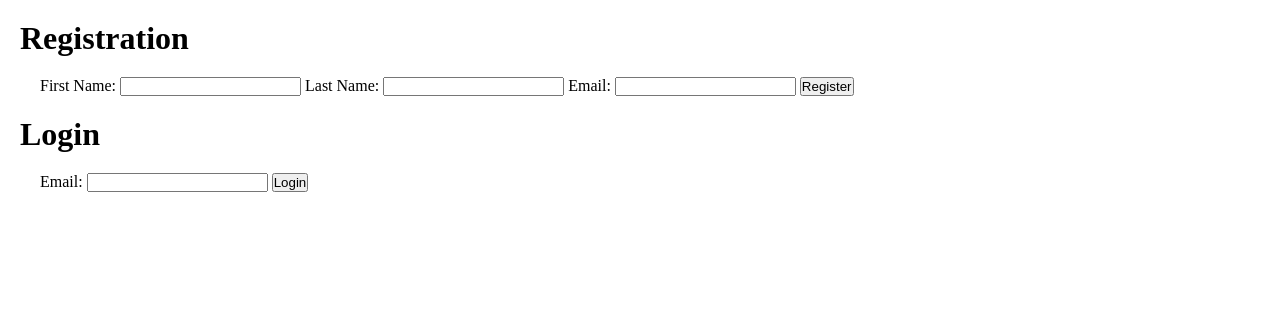
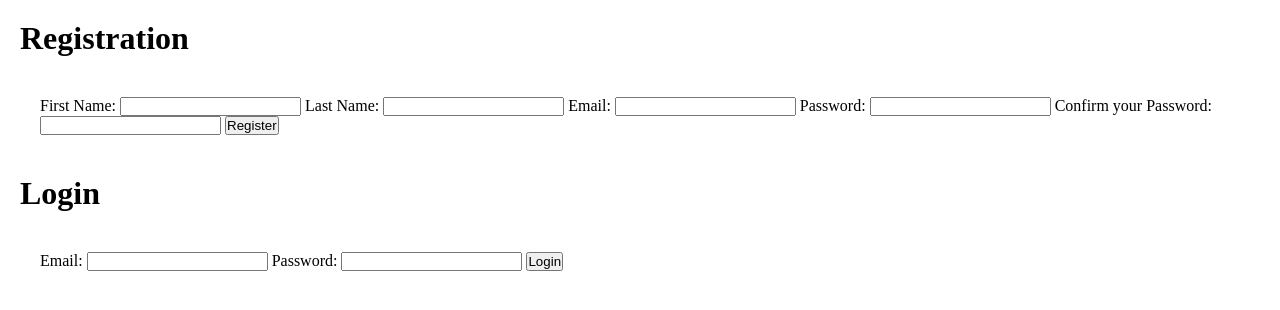
Before and after one commit to ashwinchalaka/loginAndRegistration_assignment, a Django app: page / in a window 1280 px wide. Shown: the top 310 px of the page. Run offline with Django 3.2, Linux system fonts and the light colour scheme; parts of the project's set-up code (start-up, migrations or seed data) failed here and were passed over.

Commit message:
updated tags

```diff
--- a/apps/loginAndRegistration/static/css/loginAndRegistration/style.css
+++ b/apps/loginAndRegistration/static/css/loginAndRegistration/style.css
@@ -13,6 +13,9 @@ ul {
     margin: 20px;
 }
 li {
-    list-style-type: none;
     color: red;
 }
+.registration_msgs, .login_msgs {
+    list-style-type: none;
+    display: inline-block;
+}
--- a/apps/loginAndRegistration/templates/loginAndRegistration/index.html
+++ b/apps/loginAndRegistration/templates/loginAndRegistration/index.html
@@ -6,9 +6,19 @@
     <link rel="stylesheet" href="{% static '/css/loginAndRegistration/style.css' %}">
 </head>
 <body>
-    <h1>Registration</h1>
+    <h1 class="registration_msgs">Registration</h1>
+    {% if messages %}
+    <ul class="messages registration_msgs">
+        {% for message in messages %}
+            {% if message.extra_tags == 'first_name' %}
+                <li>{{ message }}</li>
+            {% endif %}
+        {% endfor %}
+    </ul>
+    {% endif %}
     <form action="{%url 'processRegistration' %}" method="POST">
         {% csrf_token %}
+
         <label for="first_name">First Name:</label>
         <input type="text" name="first_name">
 
@@ -18,24 +28,36 @@
         <label for="email">Email:</label>
         <input type="text" name="email">
 
+        <label for="password">Password:</label>
+        <input type="password" name="password">
+
+        <label for="conf_password">Confirm your Password:</label>
+        <input type="password" name="conf_password">
+
         <input type="submit" value="Register">
     </form>
 
-    <h1>Login</h1>
+    <h1 class="login_msgs">Login</h1>
+    {% if messages %}
+        <ul class="messages login_msgs">
+            {% for message in messages %}
+                <li>{{ message }}</li>
+            {% endfor %}
+        </ul>
+    {% endif %}
     <form action="{%url 'processLogin' %}" method="POST">
         {% csrf_token %}
+
+
         <label for="email">Email:</label>
         <input name="email" type="text">
+
+        <label for="password">Password:</label>
+        <input type="password" name="password">
 
         <input type="submit" value="Login">
     </form>
 
-    {% if messages %}
-        <ul class="messages">
-            {% for message in messages %}
-            <li{% if message.tags %} class="{{ message.tags }}"{% endif %}>{{ message }}</li>
-            {% endfor %}
-        </ul>
-    {% endif %}
+
 </body>
 </html>
--- a/apps/loginAndRegistration/views.py
+++ b/apps/loginAndRegistration/views.py
@@ -2,6 +2,7 @@ from django.shortcuts import render, redirect
 from django.contrib import messages
 from django.core.urlresolvers import reverse
 from .models import *
+import bcrypt
 
 def index(request):
     if 'loggedIn' in request.session:
@@ -9,42 +10,44 @@ def index(request):
     return render(request, 'loginAndRegistration/index.html')
 
 def processRegistration(request):
-    # pass the post data to the method we wrote and save the response in a variable called errors
     errors = User.objects.basic_validator(request.POST)
-    # check if the errors object has anything in itcopy
     if len(errors):
-        # if the errors object contains anything, loop through each key-value pair and make a flash message
         for key, value in errors.items():
-            messages.error(request, value)
-        # redirect the user back to the form to fix the errors
+            messages.error(request, value, extra_tags = key)
         return redirect(reverse('home'))
     else:
-        # if the errors object is empty, that means there were no errors!
+        tempHash = bcrypt.hashpw(request.POST['password'].strip().encode(), bcrypt.gensalt())
         currentEmail = request.POST['email']
         if not User.objects.filter(email = currentEmail):
-            tempUser = User.objects.create(first_name=request.POST['first_name'], last_name=request.POST['last_name'], email=request.POST['email'])
+            tempUser = User.objects.create(first_name=request.POST['first_name'].strip(), last_name=request.POST['last_name'].strip(), email=request.POST['email'].strip().lower(), password=tempHash)
             messages.success(request, "Successfully registered")
-            # redirect to a success route
         elif User.objects.filter(email = currentEmail):
-            messages.success(request, "That email is already registered")
+            messages.error(request, "That email is already registered")
         return redirect(reverse('home'))
 
 def processLogin(request):
     errors = User.objects.basic_validator(request.POST)
     if len(errors):
         for key, value in errors.items():
-            messages.error(request, value)
+            messages.error(request, value, extra_tags = key)
         return redirect(reverse('home'))
     else:
-        currentEmail = request.POST['email']
-        currentUser = User.objects.filter(email = currentEmail)
-        if currentUser:
-            request.session['loggedIn'] = currentUser.values()[0]['first_name']
+        currentEmail = request.POST['email'].strip()
+        savedUser = User.objects.filter(email = currentEmail)
+        if savedUser:
+            passMatch = bcrypt.checkpw(request.POST['password'].strip().encode(), savedUser.values()[0]['password'].encode())
+        else:
+            messages.error(request, "That email is not registered")
+        if savedUser and passMatch:
+            request.session['loggedIn'] = savedUser.values()[0]['first_name']
             return redirect(reverse('loggedin'))
     return redirect(reverse('home'))
 
 def login(request):
-    return render(request, 'loginAndRegistration/loginSuccess.html')
+    if 'loggedIn' in request.session:
+        return render(request, 'wall/wall.html')
+    else:
+        return redirect(reverse('home'))
 
 def processLogout(request):
     request.session.clear()
```
Also changed, not shown: apps/loginAndRegistration/models.py (+15 -4 lines), apps/loginAndRegistration/migrations/0002_user_password.py (added), apps/loginAndRegistration/templates/loginAndRegistration/loginSuccess.html (line endings or trailing spaces), db.sqlite3.
